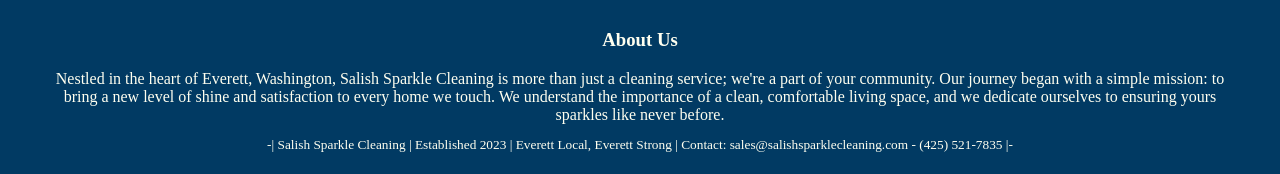
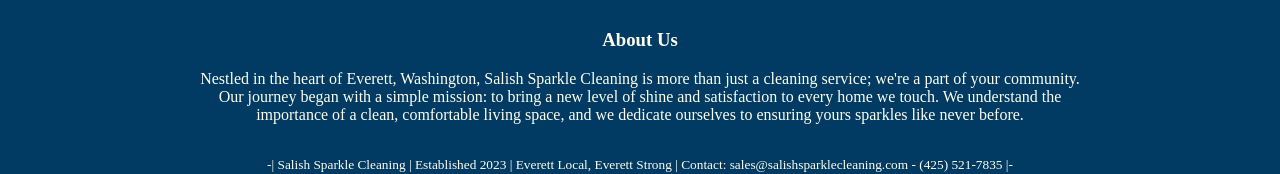
Before and after one commit to FrootLoopJunkie/salish-sparkle-cleaning-site, a React (Create React App) app: page / in a window 1280 px wide. Shown: the part 556-730 px from the top of the page. Built offline with nearby package versions, Linux system fonts and the light colour scheme; a web font is replaced by a local one.

Commit message:
Update App.css

```diff
--- a/src/App.css
+++ b/src/App.css
@@ -33,6 +33,11 @@
   flex-direction: column;
   justify-content: center;
   align-items: center;
+}
+
+.AboutContent{
+  width: 900px;
+  margin-bottom: 20px;
 }
 
 .ServicesContainer{
```
